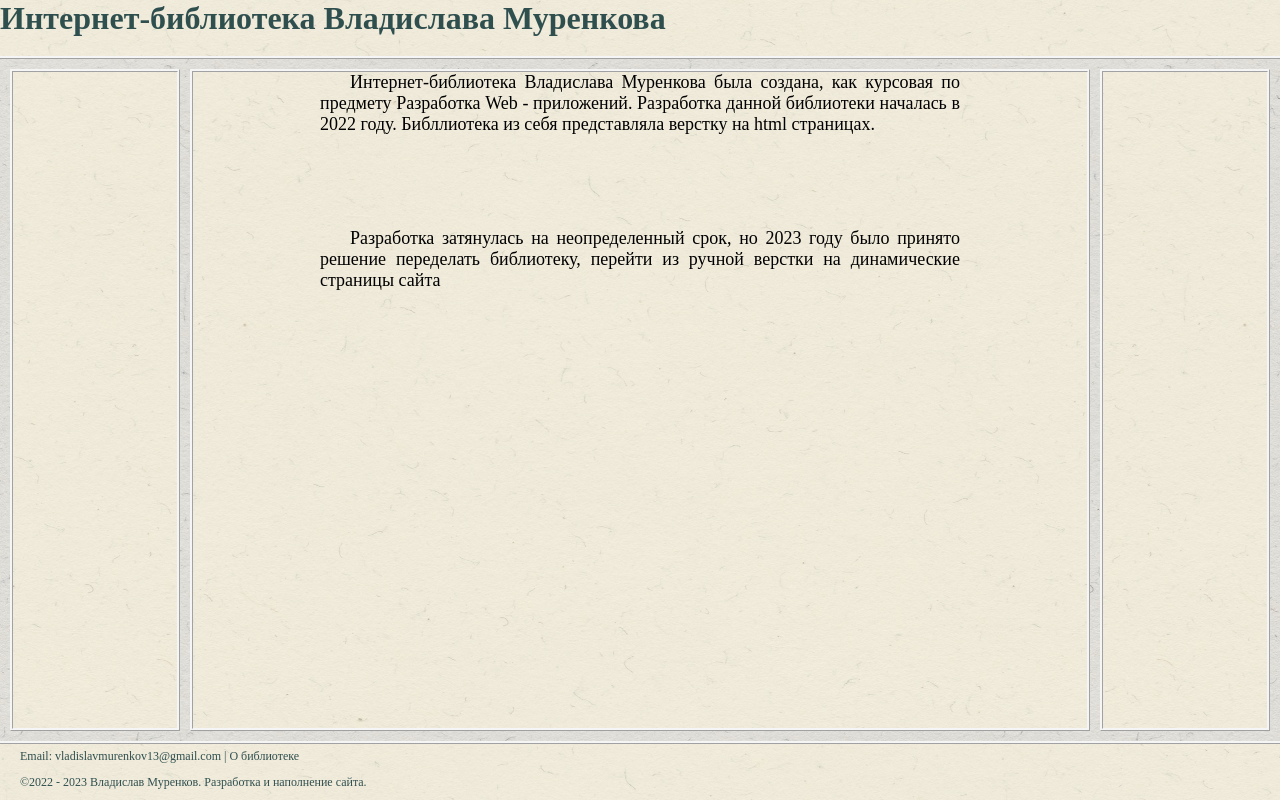
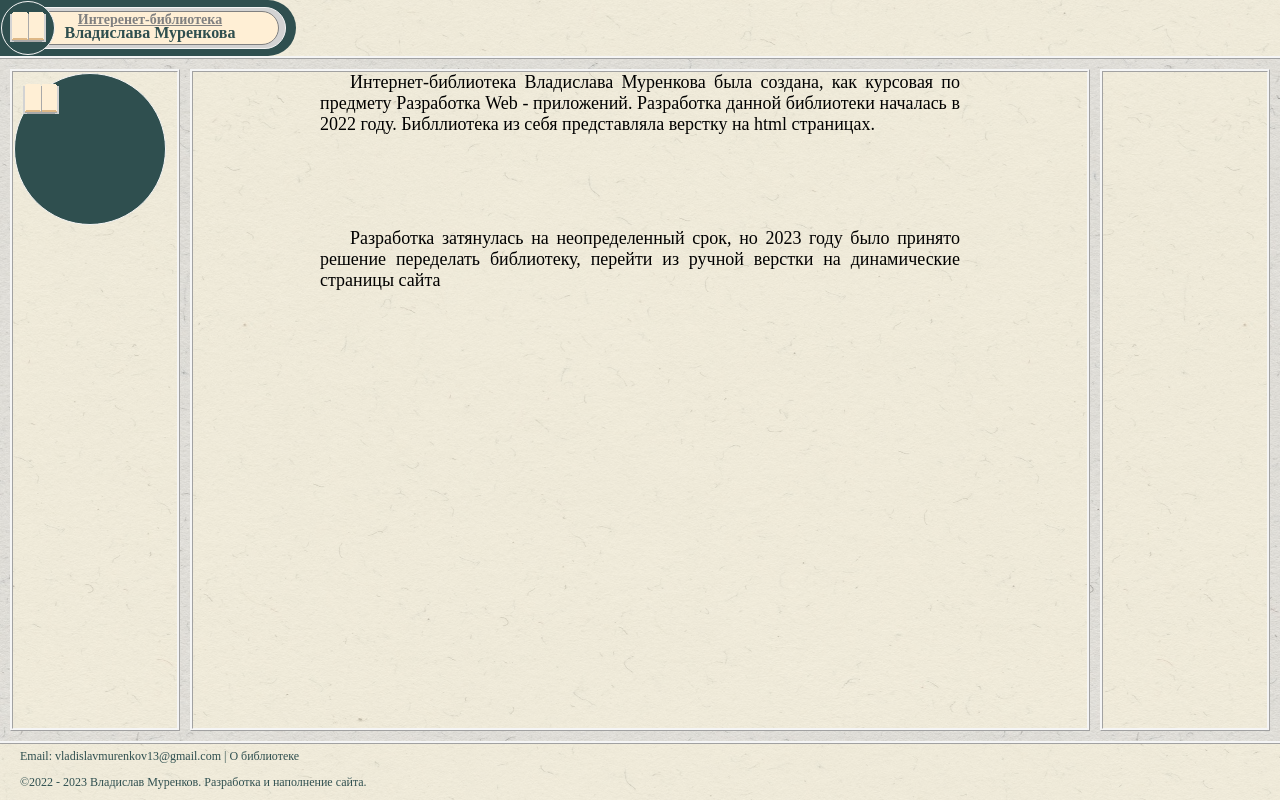
Before and after one commit to RexArmon/MurenkovLib, a PHP site: page /pages/description.php in a window 1280 px wide. Run offline with PHP 8.4, Linux system fonts and the light colour scheme.

Commit message:
Add files via upload

```diff
--- a/library/data/select_text.php
+++ b/library/data/select_text.php
@@ -1,5 +1,5 @@
 <?php
-    require_once('data/connect.php');
+    require_once('connect.php');
 
     $id = htmlspecialchars($_GET['id']);
 
--- a/library/data/select_work.php
+++ b/library/data/select_work.php
@@ -1,5 +1,5 @@
 <?php
-    require_once('data/connect.php');
+    require_once('connect.php');
 
     $id = htmlspecialchars($_GET['id']);
 
--- a/library/pages/author.php
+++ b/library/pages/author.php
@@ -16,7 +16,7 @@
         <div class="container">
             <!-- Шапка  -->
             <div class="head">
-                <a href="../index.php"><h1 class="head_h1">Интернет-библиотека Владислава Муренкова</h1></a>
+                <h1 class="head_h1"><a href="../index.php"><?php require '../styles/head.php'?></a></h1>
             </div>
             <!-- Блок навигации -->
             <div class="nav">
--- a/library/pages/description.php
+++ b/library/pages/description.php
@@ -1,6 +1,3 @@
-<?php
-
-?>
 <!DOCTYPE html>
 <html>
     <head>
@@ -8,19 +5,20 @@
 		<meta http-equiv="Content-Type" content="text/html; charset=utf-8">
 		<meta name="viewport" content="width=device-width, initial-scale=1">
 		<link rel="icon" type="image/x-icon" href="styles/images/pin.ico">
-		<link rel="stylesheet" type="text/css" href="styles/base.css">
-		<link rel="stylesheet" type="text/css" href="styles/work.css">
+		<link rel="stylesheet" type="text/css" href="../styles/base.css">
+		<link rel="stylesheet" type="text/css" href="../styles/work.css">
+		<link rel="stylesheet" type="text/css" href="../styles/emblem.css">
 		<title>Интернет-библиотека Владислава Муренкова:</title>
     </head>
     <body>
         <div class="container">
             <!-- Шапка  -->
             <div class="head">
-                <a href="../index.php"><h1 class="head_h1">Интернет-библиотека Владислава Муренкова</h1></a>
+                <a href="../index.php"><h1 class="head_h1"><?php require_once('../styles/head.php')?></h1></a>
             </div>
             <!-- Блок навигации -->
             <div class="nav">
-
+                <?php require_once('../styles/images/emblem.html')?>
             </div>
             <!-- Блок с текстом -->
             <div class="text">
--- a/library/styles/base.css
+++ b/library/styles/base.css
@@ -175,11 +175,20 @@ a{
 /* Эмблема */
 .foundation{
     background-color: darkslategrey;
-    width: 500px;
+    width: 250px;
     height: 56px;
-    border-right: 1px solid whitesmoke;
     display: grid;
     margin: 0;
+    padding-bottom: 0px;
+}
+.found-square{
+    background-color: darkslategrey;
+    width: 56px;
+    height: 56px;
+    display: grid;
+    margin-left: 240px;
+    border-top-right-radius: 50px;
+    border-bottom-right-radius: 50px;
     padding-bottom: 0px;
 }
     .fcir{
@@ -306,17 +315,48 @@ a{
                             bottom: 2px;
                             left: 17.5px;
                         }
+    .back-square{
+        position: absolute;
+        border: solid 1px;
+        border-color: whitesmoke;
+        border-top-right-radius: 100px;
+        border-bottom-right-radius: 100px;
+        background-color: lightgrey;
+        margin: 7px 0px 7px 244px;
+        height: 40px;
+        width: 40px;
+    }
     .back-list{ /* Задний фон */
         position: absolute;
-        background-color: whitesmoke;
-        padding: 20px;
+        background-color: lightgrey;
+        border-top: solid 1px;
+        border-bottom: solid 1px;
+        border-color: whitesmoke;
+        margin: 7px 0px 7px 40px;
+        height: 40px;
+        width: 220px;
+    }
+
+    .list-square{
+        position: absolute;
+        background-color: papayawhip;
+        left: 245px;
+        padding: 16px;
+        margin: 11px 0px 11px 0px;
+        border-top-right-radius: 50%;
+        border-bottom-right-radius: 50%;
+        border: solid 1px;
+        border-color: gray;
     }
     .list{ /* Название библиотеки */
         position: absolute;
         background-color: papayawhip;
         left: 40px;
         padding-left: 10px;
-        margin: 12px 0px 12px 0px;
+        border-top: solid 1px;
+        border-bottom: solid 1px;
+        border-color: grey;
+        margin: 11px 0px 11px 0px;
     }
         .site-name1{
             margin: 0;
@@ -335,12 +375,3 @@ a{
             height: 20px;
             text-align: center;
         }
-    .list-square{
-        position: absolute;
-        background-color: papayawhip;
-        left: 240px;
-        padding: 16px;
-        margin: 12px 0px 12px 0px;
-        border-top-right-radius: 50%;
-        border-bottom-right-radius: 50%;
-    }
--- /dev/null
+++ b/library/styles/emblem.css
@@ -0,0 +1,116 @@
+.cirIncirE{
+    grid-column-start: 0;
+    grid-column-end: 1;
+    background-color: darkslategray;
+    border: solid 1px;
+    border-color: whitesmoke;
+    margin: 15px 15px 0px 15px;
+    width: 150px;
+    height: 150px;
+    border-radius: 100%;
+    position: absolute;
+    margin: 1px;
+}
+    .bookE{                  /* Обложка книги */
+        background-color: lightgrey;
+        width: 36px;
+        height: 28px;
+        position: absolute;
+        left: 8px;
+        top: 12px;
+    }
+        .bot_s1E{             /* Тень под страницами */
+            background-color: darkgray;
+            width: 32px;
+            height: 1px;
+            position: absolute;
+            bottom: 1px;
+            left: 2px;
+        }
+        .bot_s2E{             /* Тень под страницами */
+            background-color: darkgray;
+            position: absolute;
+            bottom: 0px;
+            left: 3.5px;
+            width: 28.6px;
+            height: 1px;
+        }
+            .pageE{              /* Страница */
+                background-color: PapayaWhip;
+                width: 32px;
+                height: 26px;
+                position: absolute;
+                bottom: 2px;
+                left: 2px;
+            }
+                .page_slE{   /* Тень под страницами лево */
+                    background-color: BurlyWood;
+                    width: 15.5px;
+                    height: 1px;
+                    position: absolute;
+                    bottom: 0px;
+                }
+                .page_srE{   /* Тень под страницами право */
+                    background-color: BurlyWood;
+                    width: 15.5px;
+                    height: 1px;
+                    position: absolute;
+                    bottom: 0px;
+                    right: 0px;
+                }
+                .page_sl1E{  /* Тень под страницами лево ур 1*/
+                    background-color: BurlyWood;
+                    width: 14px;
+                    height: 1px;
+                    position: absolute;
+                    bottom: 1px;
+                    left: 1px;
+                }
+                .page_sr1E{
+                    background-color: BurlyWood;
+                    width: 14px;
+                    height: 1px;
+                    position: absolute;
+                    bottom: 1px;
+                    right: 1px;
+                }
+                .page_sl2E{  /* Тень под страницами лево ур 2*/
+                    background-color: papayawhip;
+                    width: 14px;
+                    height: 1px;
+                    position: absolute;
+                    top: -2px;
+                    left: 1px;
+                }
+                .page_sr2E{
+                    background-color: papayawhip;
+                    width: 14px;
+                    height: 1px;
+                    position: absolute;
+                    top: -2px;
+                    right: 1px;
+                }
+                .page_sl3E{  /* Тень под страницами лево ур 3*/
+                    background-color: papayawhip;
+                    width: 15.5px;
+                    height: 1px;
+                    position: absolute;
+                    top: -1px;
+                    left: 0px;
+                }
+                .page_sr3E{
+                    background-color: papayawhip;
+                    width: 15.5px;
+                    height: 1px;
+                    position: absolute;
+                    top: -1px;
+                    right: 0px;
+                }
+                .lineE{  /* Внутренняя тень */
+                    background-color: darkgray;
+                    width: 1px;
+                    height: 26px;
+                    position: absolute;
+                    bottom: 2px;
+                    left: 17.5px;
+                }
--- a/library/styles/head.php
+++ b/library/styles/head.php
@@ -8,6 +8,8 @@
     </head>
     <body>
         <div class="foundation">
+            <div class="found-square"></div>
+            <div class="back-square"></div>
             <div class="back-list"></div>
             <div class="list-square"></div>
             <div class="list">
--- /dev/null
+++ b/library/styles/images/emblem.html
@@ -0,0 +1,31 @@
+<!DOCTYPE html>
+<html>
+    <head>
+        <link rel="stylesheet" type="text/css" href="test.css">
+        <meta charset="utf-8">
+        <meta name="viewport" content="width=device-width, initial-scale=1">
+        <meta http-equiv="Content-Type" content="text/html; charset=utf-8">
+    </head>
+    <body>
+        <div class="cirIncirE">
+            <div class="bookE"> <!-- Обложка книги -->
+                <div class="bot_sE"> <!-- Тень под страницами -->
+                    <div class="bot_s1E"></div>
+                    <div class="bot_s2E"></div>
+                </div>
+                <div class="pageE"> <!-- Страницы -->
+                    <div class="pagesE"></div>
+                    <div class="page_slE"></div>
+                    <div class="page_srE"></div>
+                    <div class="page_sl1E"></div>
+                    <div class="page_sr1E"></div>
+                    <div class="page_sl2E"></div>
+                    <div class="page_sr2E"></div>
+                    <div class="page_sl3E"></div>
+                    <div class="page_sr3E"></div>
+                </div>
+                <div class="lineE"></div>
+            </div>
+        </div>
+    </body>
+</html>
```
Also changed, not shown: library/pages/work.php (+7 -7 lines).
